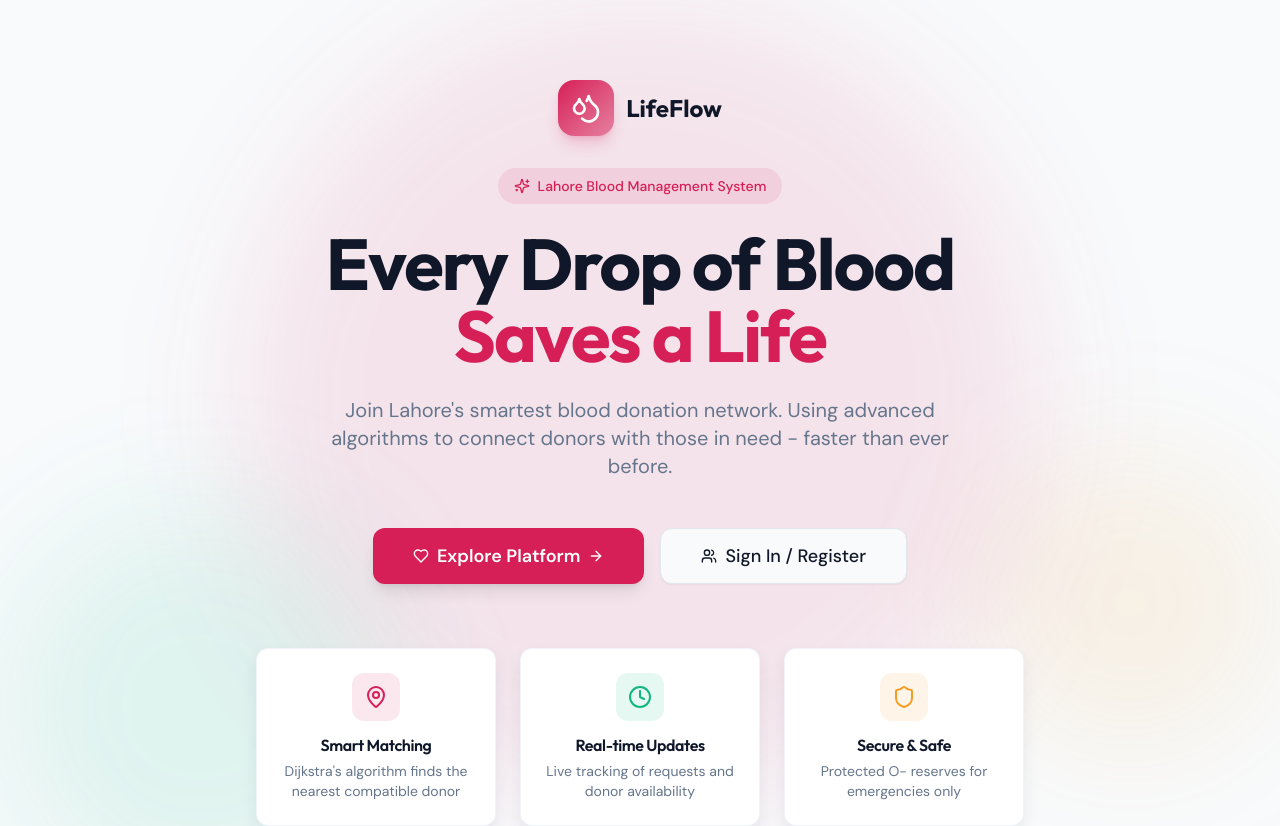
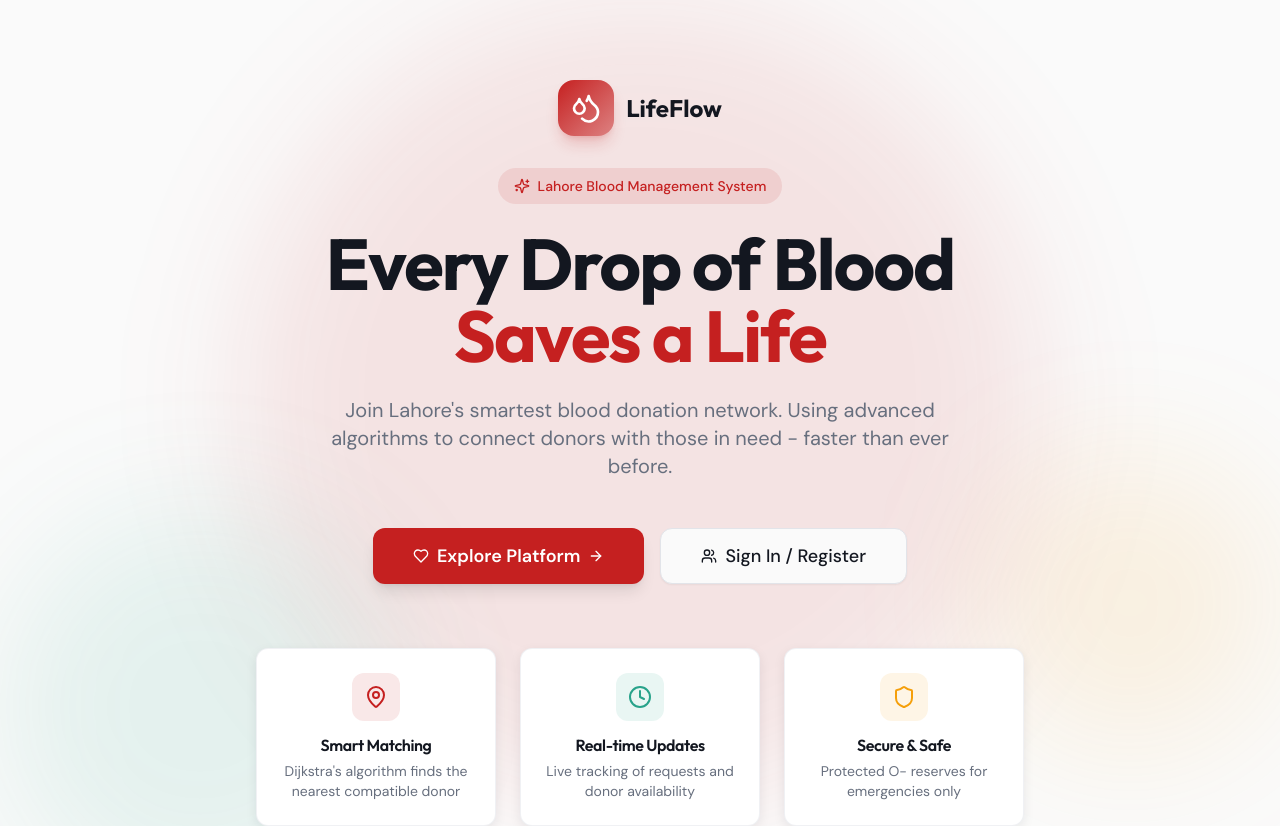
Before and after one commit to mutahharbhutta/blood-lifeline, a React (Vite) app: page / in a window 1280 px wide. Shown: the top 826 px of the page. Built offline with nearby package versions, Linux system fonts and the light colour scheme; the HTML template or start-up script is replaced by a standard one.

Commit message:
Revert UI overhaul again at user request

```diff
--- a/src/index.css
+++ b/src/index.css
@@ -6,110 +6,111 @@
 
 @layer base {
   :root {
-    /* Modern Clinical Theme - Light Mode */
-    --background: 210 40% 98%;
-    /* Sterile White */
-    --foreground: 222 47% 11%;
-    /* Deep Navy */
+    /* Blood Management Theme - Light */
+    --background: 0 0% 98%;
+    --foreground: 220 25% 10%;
 
     --card: 0 0% 100%;
-    --card-foreground: 222 47% 11%;
+    --card-foreground: 220 25% 10%;
 
     --popover: 0 0% 100%;
-    --popover-foreground: 222 47% 11%;
+    --popover-foreground: 220 25% 10%;
 
-    /* Vitality Red - Deep, rich, life-affirming */
-    --primary: 342 75% 48%;
+    /* Primary: Deep Crimson Red */
+    --primary: 0 72% 45%;
     --primary-foreground: 0 0% 100%;
-    --primary-glow: 342 75% 65%;
+    --primary-glow: 0 72% 55%;
 
-    /* Trust Blue - Medical, Clean */
-    --secondary: 210 20% 90%;
-    --secondary-foreground: 222 47% 11%;
+    /* Secondary: Soft Gray */
+    --secondary: 220 14% 96%;
+    --secondary-foreground: 220 25% 20%;
 
-    --muted: 210 20% 90%;
-    --muted-foreground: 215 16% 47%;
+    /* Muted tones */
+    --muted: 220 14% 95%;
+    --muted-foreground: 220 10% 45%;
 
-    /* Success/Safety */
-    --accent: 160 84% 39%;
+    /* Accent: Teal for success/available */
+    --accent: 168 60% 40%;
     --accent-foreground: 0 0% 100%;
 
-    /* Urgency/Warning */
-    --urgent: 35 90% 55%;
-    --urgent-foreground: 0 0% 10%;
+    /* Urgent: Amber for warnings */
+    --urgent: 38 92% 50%;
+    --urgent-foreground: 0 0% 100%;
 
+    /* Destructive */
     --destructive: 0 84% 60%;
     --destructive-foreground: 0 0% 100%;
 
-    --border: 214 32% 91%;
-    --input: 214 32% 91%;
-    --ring: 342 75% 48%;
+    --border: 220 13% 90%;
+    --input: 220 13% 90%;
+    --ring: 0 72% 45%;
 
-    --radius: 1rem;
+    --radius: 0.75rem;
 
     /* Gradients */
-    --gradient-primary: linear-gradient(135deg, hsl(342, 75%, 48%) 0%, hsl(355, 85%, 55%) 100%);
-    --gradient-soft: linear-gradient(to bottom, hsl(210, 40%, 98%), hsl(0, 0%, 100%));
-    --gradient-glass: linear-gradient(145deg, rgba(255, 255, 255, 0.7) 0%, rgba(255, 255, 255, 0.3) 100%);
+    --gradient-primary: linear-gradient(135deg, hsl(0, 72%, 45%) 0%, hsl(0, 72%, 55%) 100%);
+    --gradient-hero: linear-gradient(180deg, hsl(0, 72%, 45%) 0%, hsl(350, 80%, 35%) 100%);
+    --gradient-card: linear-gradient(145deg, hsl(0, 0%, 100%) 0%, hsl(0, 0%, 98%) 100%);
+    --gradient-success: linear-gradient(135deg, hsl(168, 60%, 40%) 0%, hsl(168, 60%, 50%) 100%);
 
-    /* Shadows - Soft, diffuse */
-    --shadow-sm: 0 2px 4px rgba(33, 50, 75, 0.05);
-    --shadow-md: 0 8px 16px rgba(33, 50, 75, 0.08);
-    --shadow-lg: 0 20px 40px rgba(33, 50, 75, 0.12);
-    --shadow-glow: 0 8px 32px rgba(220, 20, 60, 0.25);
+    /* Shadows */
+    --shadow-sm: 0 1px 2px hsl(220 25% 10% / 0.05);
+    --shadow-md: 0 4px 12px hsl(220 25% 10% / 0.08);
+    --shadow-lg: 0 10px 30px hsl(220 25% 10% / 0.12);
+    --shadow-glow: 0 0 40px hsl(0 72% 45% / 0.2);
 
-    /* Sidebar - keeping for compatibility but mapping to new theme */
-    --sidebar-background: 210 40% 98%;
-    --sidebar-foreground: 222 47% 11%;
-    --sidebar-primary: 342 75% 48%;
+    /* Sidebar */
+    --sidebar-background: 0 0% 100%;
+    --sidebar-foreground: 220 25% 20%;
+    --sidebar-primary: 0 72% 45%;
     --sidebar-primary-foreground: 0 0% 100%;
-    --sidebar-accent: 210 20% 90%;
-    --sidebar-accent-foreground: 222 47% 11%;
-    --sidebar-border: 214 32% 91%;
-    --sidebar-ring: 342 75% 48%;
+    --sidebar-accent: 220 14% 96%;
+    --sidebar-accent-foreground: 220 25% 20%;
+    --sidebar-border: 220 13% 90%;
+    --sidebar-ring: 0 72% 45%;
   }
 
   .dark {
-    --background: 222 47% 11%;
-    --foreground: 210 40% 98%;
+    --background: 220 25% 8%;
+    --foreground: 0 0% 95%;
 
-    --card: 217 33% 17%;
-    --card-foreground: 210 40% 98%;
+    --card: 220 25% 12%;
+    --card-foreground: 0 0% 95%;
 
-    --popover: 217 33% 17%;
-    --popover-foreground: 210 40% 98%;
+    --popover: 220 25% 12%;
+    --popover-foreground: 0 0% 95%;
 
-    --primary: 342 75% 55%;
+    --primary: 0 72% 55%;
     --primary-foreground: 0 0% 100%;
-    --primary-glow: 342 75% 65%;
+    --primary-glow: 0 72% 65%;
 
-    --secondary: 217 33% 25%;
-    --secondary-foreground: 210 40% 98%;
+    --secondary: 220 20% 18%;
+    --secondary-foreground: 0 0% 90%;
 
-    --muted: 217 33% 25%;
-    --muted-foreground: 215 20% 65%;
+    --muted: 220 20% 18%;
+    --muted-foreground: 220 10% 60%;
 
-    --accent: 160 84% 45%;
+    --accent: 168 60% 45%;
     --accent-foreground: 0 0% 100%;
 
-    --urgent: 35 90% 60%;
+    --urgent: 38 92% 55%;
     --urgent-foreground: 0 0% 10%;
 
-    --destructive: 0 62% 30%;
-    --destructive-foreground: 210 40% 98%;
+    --destructive: 0 62% 45%;
+    --destructive-foreground: 0 0% 100%;
 
-    --border: 217 33% 25%;
-    --input: 217 33% 25%;
-    --ring: 342 75% 55%;
+    --border: 220 20% 20%;
+    --input: 220 20% 20%;
+    --ring: 0 72% 55%;
 
-    --sidebar-background: 222 47% 11%;
-    --sidebar-foreground: 210 40% 98%;
-    --sidebar-primary: 342 75% 55%;
+    --sidebar-background: 220 25% 10%;
+    --sidebar-foreground: 0 0% 90%;
+    --sidebar-primary: 0 72% 55%;
     --sidebar-primary-foreground: 0 0% 100%;
-    --sidebar-accent: 217 33% 25%;
-    --sidebar-accent-foreground: 210 40% 98%;
-    --sidebar-border: 217 33% 25%;
-    --sidebar-ring: 342 75% 55%;
+    --sidebar-accent: 220 20% 18%;
+    --sidebar-accent-foreground: 0 0% 90%;
+    --sidebar-border: 220 20% 20%;
+    --sidebar-ring: 0 72% 55%;
   }
 }
 
```
